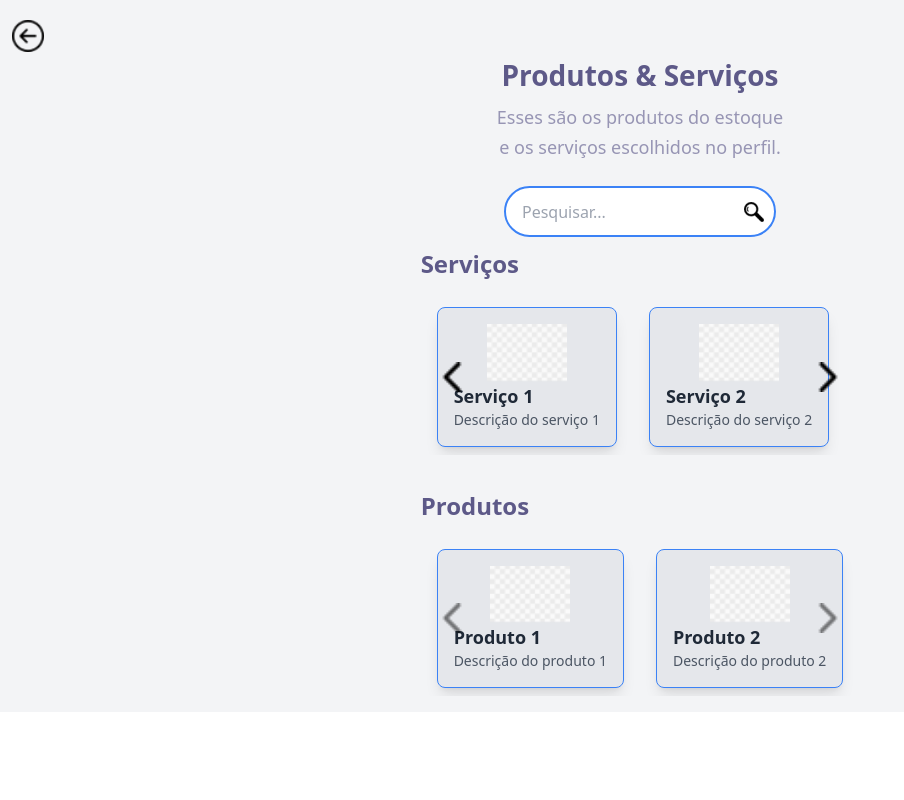
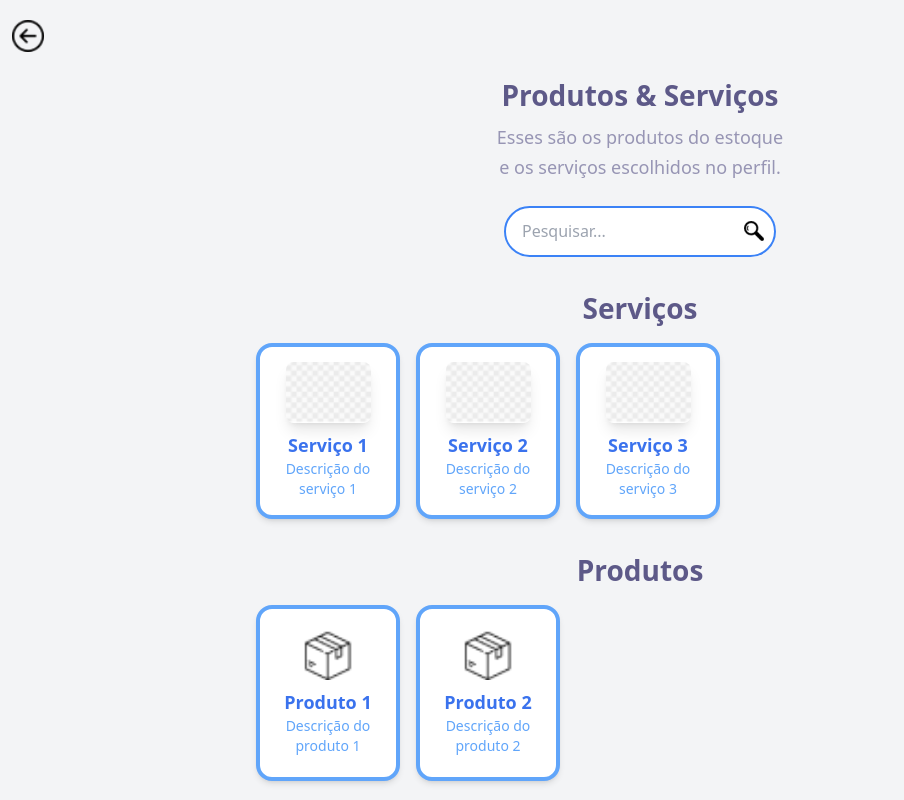
Before and after one commit to rafascampelo/frontend-da-onwave, a Next.js app: page /sellProducts in a window 1280 px wide. Shown: the whole page, without its empty margins (0-904 px from the left). Built offline with nearby package versions, Linux system fonts and the light colour scheme.

Commit message:
design da pgn nova quase pronto

```diff
--- a/package.json
+++ b/package.json
@@ -9,6 +9,8 @@
     "lint": "next lint"
   },
   "dependencies": {
+    "embla-carousel-autoplay": "^8.3.0",
+    "embla-carousel-react": "^8.3.0",
     "next": "^14.2.13",
     "react": "^18",
     "react-dom": "^18",
--- a/src/app/(sells)/layout.jsx
+++ b/src/app/(sells)/layout.jsx
@@ -1,11 +1,12 @@
 "use client";
 
-import React, { useState } from "react";
+import React from "react";
+import Image from "next/image";
+import Link from "next/link";
+import useEmblaCarousel from "embla-carousel-react";
 import Head from "next/head";
-import Link from "next/link";
-import Image from "next/image";
 
-const PageServicesAndProducts = () => {
+// Dados dos serviços e produtos
 const servicesAndProducts = [
   {
     id: 1,
@@ -18,7 +19,7 @@ const PageServicesAndProducts = () => {
     id: 2,
     type: "product",
     name: "Produto 1",
-      imageUrl: "/imagemteoria.png",
+    imageUrl: "/caixabox.png",
     legend: "Descrição do produto 1",
   },
   {
@@ -29,172 +30,35 @@ const PageServicesAndProducts = () => {
     legend: "Descrição do serviço 2",
   },
   {
-      id: 10,
-      type: "service",
-      name: "Serviço 50",
-      imageUrl: "/imagemteoria.png",
-      legend: "Descrição do serviço 2",
-    },
-    {
-      id: 9,
-      type: "service",
-      name: "Serviço 7",
-      imageUrl: "/imagemteoria.png",
-      legend: "Descrição do serviço 2",
-    },
-    {
     id: 4,
     type: "product",
     name: "Produto 2",
+    imageUrl: "/caixabox.png",
+    legend: "Descrição do produto 2",
+  },
+  {
+    id: 5,
+    type: "service",
+    name: "Serviço 3",
     imageUrl: "/imagemteoria.png",
-      legend: "Descrição do produto 2",
+    legend: "Descrição do serviço 3",
   },
 ];
 
-  const services = servicesAndProducts.filter(
-    (item) => item.type === "service"
-  );
-  const products = servicesAndProducts.filter(
-    (item) => item.type === "product"
-  );
-
-  const [serviceIndex, setServiceIndex] = useState(0);
-  const [productIndex, setProductIndex] = useState(0);
-
-  const nextService = () => {
-    setServiceIndex((prevIndex) => (prevIndex + 2) % services.length);
-  };
-
-  const prevService = () => {
-    setServiceIndex(
-      (prevIndex) => (prevIndex - 2 + services.length) % services.length
-    );
-  };
-
-  const nextProduct = () => {
-    setProductIndex((prevIndex) => (prevIndex + 2) % products.length);
-  };
-
-  const prevProduct = () => {
-    setProductIndex(
-      (prevIndex) => (prevIndex - 2 + products.length) % products.length
-    );
-  };
-
-  return (
-    <div className="flex flex-col items-center">
-      <div className="container mx-auto p-4 flex flex-col gap-4 mt-2">
-        <h2 className="text-[24px] font-extrabold leading-[38px] text-[#5d5988]">
-          Serviços
-        </h2>
-        <div className="relative flex items-center">
-          <button
-            className="absolute left-0 z-10 p-2 disabled:opacity-50 mx-2" // Adicionando margem horizontal
-            onClick={prevService}
-            disabled={services.length <= 2}
-            aria-label="Previous service"
-          >
-            <Image
-              src="/seta_esquerda.png"
-              alt="Seta Esquerda"
-              width={30}
-              height={30}
-            />
-          </button>
-
-          <div className="flex overflow-hidden justify-center">
-            {services.slice(serviceIndex, serviceIndex + 2).map((service) => (
-              <div key={service.id} className="p-2 min-w-[120px] mx-2">
-                <div className="bg-gray-200 border border-blue-500 p-4 rounded-lg shadow-lg transition-transform transform hover:scale-105">
-                  <Image
-                    src={service.imageUrl}
-                    alt={service.name}
-                    width={80}
-                    height={80}
-                    className="mx-auto"
-                  />
-                  <h3 className="text-lg font-bold text-gray-800">
-                    {service.name}
-                  </h3>
-                  <p className="text-sm text-gray-600">{service.legend}</p>
-                </div>
-              </div>
-            ))}
-          </div>
-
-          <button
-            className="absolute right-0 z-10 p-2 disabled:opacity-50 mx-2" // Adicionando margem horizontal
-            onClick={nextService}
-            disabled={services.length <= 2}
-            aria-label="Next service"
-          >
-            <Image
-              src="/seta_direita.png"
-              alt="Seta Direita"
-              width={30}
-              height={30}
-            />
-          </button>
-        </div>
-
-        <h2 className="text-[24px] font-extrabold leading-[38px] text-[#5d5988] mt-4">
-          Produtos
-        </h2>
-        <div className="relative flex items-center">
-          <button
-            className="absolute left-0 z-10 p-2 disabled:opacity-50 mx-2" // Adicionando margem horizontal
-            onClick={prevProduct}
-            disabled={products.length <= 2}
-            aria-label="Previous product"
-          >
-            <Image
-              src="/seta_esquerda.png"
-              alt="Seta Esquerda"
-              width={30}
-              height={30}
-            />
-          </button>
-
-          <div className="flex overflow-hidden justify-center">
-            {products.slice(productIndex, productIndex + 2).map((product) => (
-              <div key={product.id} className="p-2 min-w-[120px] mx-2">
-                <div className="bg-gray-200 border border-blue-500 p-4 rounded-lg shadow-lg transition-transform transform hover:scale-105">
-                  <Image
-                    src={product.imageUrl}
-                    alt={product.name}
-                    width={80}
-                    height={80}
-                    className="mx-auto"
-                  />
-                  <h3 className="text-lg font-bold text-gray-800">
-                    {product.name}
-                  </h3>
-                  <p className="text-sm text-gray-600">{product.legend}</p>
-                </div>
-              </div>
-            ))}
-          </div>
-
-          <button
-            className="absolute right-0 z-10 p-2 disabled:opacity-50 mx-2" // Adicionando margem horizontal
-            onClick={nextProduct}
-            disabled={products.length <= 2}
-            aria-label="Next product"
-          >
-            <Image
-              src="/seta_direita.png"
-              alt="Seta Direita"
-              width={30}
-              height={30}
-            />
-          </button>
-        </div>
-      </div>
-    </div>
-  );
-};
+// Separando serviços e produtos
+const services = servicesAndProducts.filter((item) => item.type === "service");
+const products = servicesAndProducts.filter((item) => item.type === "product");
 
 export default function RootLayout({ children }) {
+  const [emblaRefServices] = useEmblaCarousel({
+    loop: false,
+    slidesToScroll: 1,
+  });
+  const [emblaRefProducts] = useEmblaCarousel({
+    loop: false,
+    slidesToScroll: 1,
+  });
+
   return (
     <>
       <Head>
@@ -209,13 +73,13 @@ export default function RootLayout({ children }) {
           rel="stylesheet"
         />
       </Head>
-      <div className="flex flex-col items-center justify-center bg-gray-100 ">
+      <div className="flex flex-col items-center justify-center bg-gray-100 min-h-screen">
         {children}
         <div className="absolute top-5 left-3">
           <Link href="/homeScreen">
             <Image
               src="/voltar.png"
-              alt="Onwave Logo"
+              alt="Voltar"
               className="dark:invert pb-2"
               width={32}
               height={32}
@@ -223,8 +87,69 @@ export default function RootLayout({ children }) {
             />
           </Link>
         </div>
+        <div className="flex flex-col items-center mt-12 w-full">
+          {/* Carrossel de Serviços */}
+          <h2 className="text-2xl text-[#5d5988] text-[28px] font-bold leading-[38px] mb-4">
+            Serviços
+          </h2>
+          <div className="embla mx-auto w-full max-w-3xl">
+            <div className="embla__viewport" ref={emblaRefServices}>
+              <div className="embla__container flex gap-x-4">
+                {services.map((service) => (
+                  <div
+                    key={service.id}
+                    className="embla__slide flex flex-col bg-white shadow-md  w-36 h-44 border-4 rounded-2xl border-blue-400 items-center justify-center"
+                  >
+                    <Image
+                      src={service.imageUrl}
+                      alt={service.name}
+                      width={85}
+                      height={85}
+                      className="rounded-lg shadow-lg"
+                    />
+                    <h3 className="text-lg font-bold mt-2 text-blue-600/90 text-center">
+                      {service.name}
+                    </h3>
+                    <p className="text-sm text-bold text-center px-3 text-blue-400">
+                      {service.legend}
+                    </p>
+                  </div>
+                ))}
+              </div>
+            </div>
+          </div>
 
-        <PageServicesAndProducts />
+          {/* Carrossel de Produtos */}
+          <h2 className="text-2xl text-[#5d5988] text-[28px] font-bold leading-[38px] mb-4 mt-8">
+            Produtos
+          </h2>
+          <div className="embla mx-auto w-full max-w-3xl">
+            <div className="embla__viewport" ref={emblaRefProducts}>
+              <div className="embla__container flex gap-x-4">
+                {products.map((product) => (
+                  <div
+                    key={product.id}
+                    className="embla__slide flex flex-col bg-white shadow-md  w-36 h-44 border-4 rounded-2xl border-blue-400 items-center justify-center "
+                  >
+                    <Image
+                      src={product.imageUrl}
+                      alt={product.name}
+                      width={50}
+                      height={50}
+                      className=""
+                    />
+                    <h3 className="text-lg font-bold mt-2 text-blue-600/90 text-center">
+                      {product.name}
+                    </h3>
+                    <p className="text-sm text-bold text-center px-3 text-blue-400">
+                      {product.legend}
+                    </p>
+                  </div>
+                ))}
+              </div>
+            </div>
+          </div>
+        </div>
       </div>
     </>
   );
```
Also changed, not shown: 1 other file (tests, documents, lock files or other folders). Lines whose indentation alone changed are shown as unchanged.
